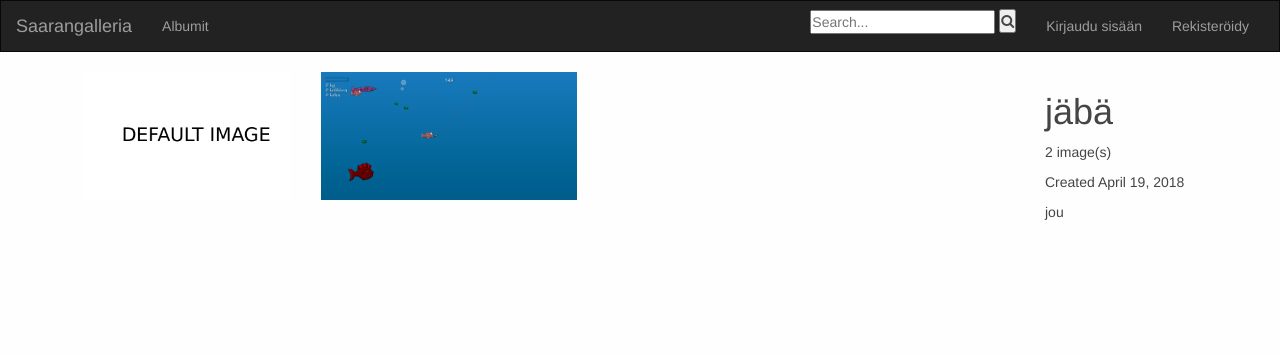
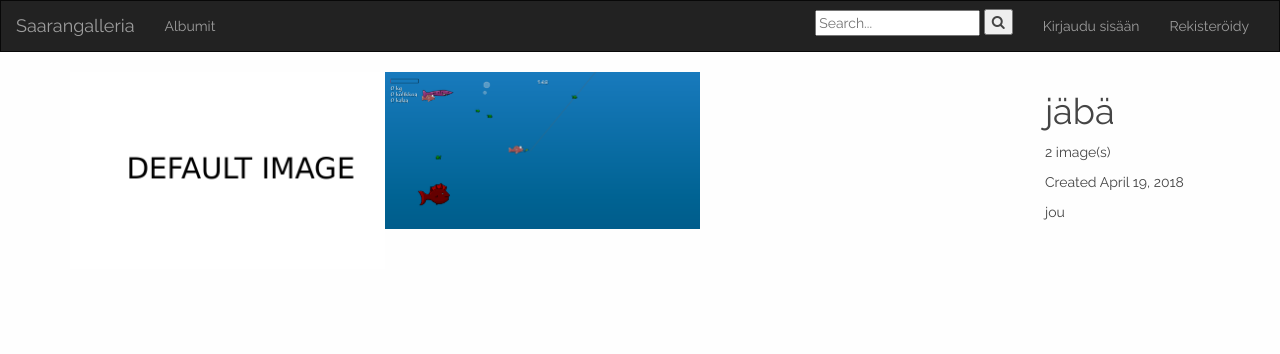
Before and after one commit to Alqio/imagegallery, a Django app: page /album/1/ in a window 1280 px wide. Shown: the top 354 px of the page. Run offline with Django 3.2, Linux system fonts and the light colour scheme; data comes from the database, SQL or seed files in the repository; some libraries are stand-ins or nearby versions.

Commit message:
fixed layout

```diff
--- a/images/static/css/style.css
+++ b/images/static/css/style.css
@@ -1,14 +1,9 @@
-* {
-  -moz-box-sizing: border-box;
-  -webkit-box-sizing: border-box;
-  box-sizing: border-box;
-  margin: 0;
-  padding: 0;
-}
 
 body {
     background-color: #FEFEFE;
     color: #454545;
+    font-family: 'Raleway', sans-serif;
+
 }
 .pic {
     border: 1px solid black;
@@ -62,45 +57,72 @@ body {
  	transform: scale(1.1);
 }
 
+
+/* CSS animations from https://miketricking.github.io/bootstrap-image-hover/ */
 .img-wrap {
-	position: relative;
-    width: 256px;
-    height: 128px;
-    overflow: hidden;
+    width:100%;
+	height:100%;
+	float:left;
+	overflow:hidden;
+	position:relative;
+	text-align:center;
+	cursor:default;
 }
 
-.img-description-layer {
-  top: 0;
-  bottom: 0;
-  left: 0;
-  right: 0;
-  background: rgba(36, 36, 36, 0.6);
-  color: #fff;
-  visibility: hidden;
-  opacity: 0;
-  display: flex;
-  align-items: center;
-  justify-content: center;
+.col-md-4 {
+    padding: 0px;
+}
 
-    max-width: 100%;
-  max-height: 100%;
-  -moz-transition: all 0.3s;
-    -webkit-transition: all 0.3s;
-    transition: all 0.3s;
-  /* transition effect. not necessary */
-  transition: opacity .2s, visibility .2s;
+.img-wrap .img-description-layer {
+	width:100%;
+	height:100%;
+	position:absolute;
+	overflow:hidden;
+	top:0;
+	left:0;
+	opacity:0;
+	background-color:rgba(0,0,0,0.5);
+	-webkit-transition:all .4s ease-in-out;
+	transition:all .4s ease-in-out
+}
+
+.img-wrap img {
+	display:block;
+	position:relative;
+	-webkit-transition:all .4s linear;
+	transition:all .4s linear;
+}
+
+.img-wrap h2 {
+	text-transform:uppercase;
+	color:#fff;
+	text-align:center;
+	position:relative;
+	font-size:17px;
+	/*background:rgba(0,0,0,0.6);*/
+	-webkit-transform:translatey(-100px);
+	-ms-transform:translatey(-100px);
+	transform:translatey(-100px);
+	-webkit-transition:all .4s ease-in-out;
+	transition:all .25s ease-in-out;
+	padding:10px;
+}
+
+.img-wrap:hover img {
+	-ms-transform:scale(1.2);
+	-webkit-transform:scale(1.2);
+	transform:scale(1.2);
 }
 
 .img-wrap:hover .img-description-layer {
-  visibility: visible;
-  opacity: 1;
+	opacity:1;
+	filter:alpha(opacity=100);
 }
 
-.img-description {
-  transition: .2s;
-  transform: translateY(1em);
+.img-wrap:hover h2, .img-wrap:hover {
+	opacity:1;
+	filter:alpha(opacity=100);
+	-ms-transform:translatey(0);
+	-webkit-transform:translatey(0);
+	transform:translatey(0);
 }
-
-.img-wrap:hover .img-description {
-  transform: translateY(0);
-}
--- a/images/static/images/js/photoswipe-items.js
+++ b/images/static/images/js/photoswipe-items.js
@@ -39,7 +39,7 @@ $(document).ready(function() {
 
 
 
-    $(".image_icon").click(function() {
+    $(".img-description-layer").click(function() {
         var parent = $(this).parent();
 
         let image_id = parent.find(".image-id").text();
--- a/images/templates/album_photoswipe.html
+++ b/images/templates/album_photoswipe.html
@@ -4,12 +4,13 @@
 <div id="album col-md-12">
     <div class="col-md-10 images">
         {% for image in items %}
-            <div class="col-md-3">
+            <div class="col-md-4">
                 <div class="img-wrap">
-                    <img class="image-icon" src={{image.0.pic.url}}>
+                    <img class="img-responsive image-icon" src={{image.0.pic.url}}>
                     <div class="img-description-layer">
-                        <p class="img-description">{{image.0.name}}</p>
+                        <h2>{{image.0.name}}</h2>
                     </div>
+
                     <p class="hidden image-id">{{image.1}}</p>
 
                 </div>
--- a/images/templates/base.html
+++ b/images/templates/base.html
@@ -18,6 +18,9 @@
 	    <script src="https://ajax.googleapis.com/ajax/libs/jquery/3.2.1/jquery.min.js"></script>
         <script src="https://maxcdn.bootstrapcdn.com/bootstrap/3.3.7/js/bootstrap.js"></script>
         <script type="text/javascript" src="{% static 'imagegallery/js/login.js' %}"></script>
+
+        <!-- font -->
+        <link href="https://fonts.googleapis.com/css?family=Raleway" rel="stylesheet">
 
         <!-- photoswipe  -->
         <link rel="stylesheet" type="text/css" href="{% static 'css/photoswipe.css' %}" />
```
Also changed, not shown: 1 other file.
